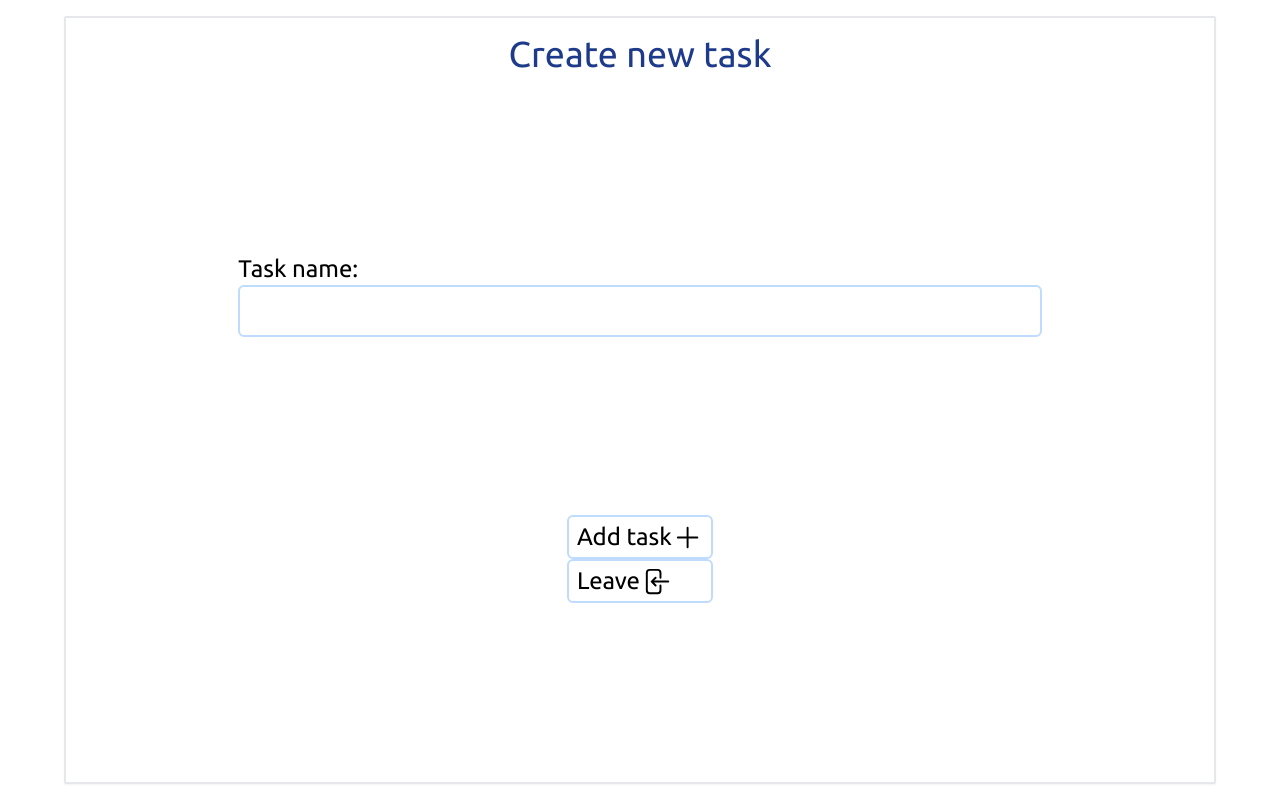
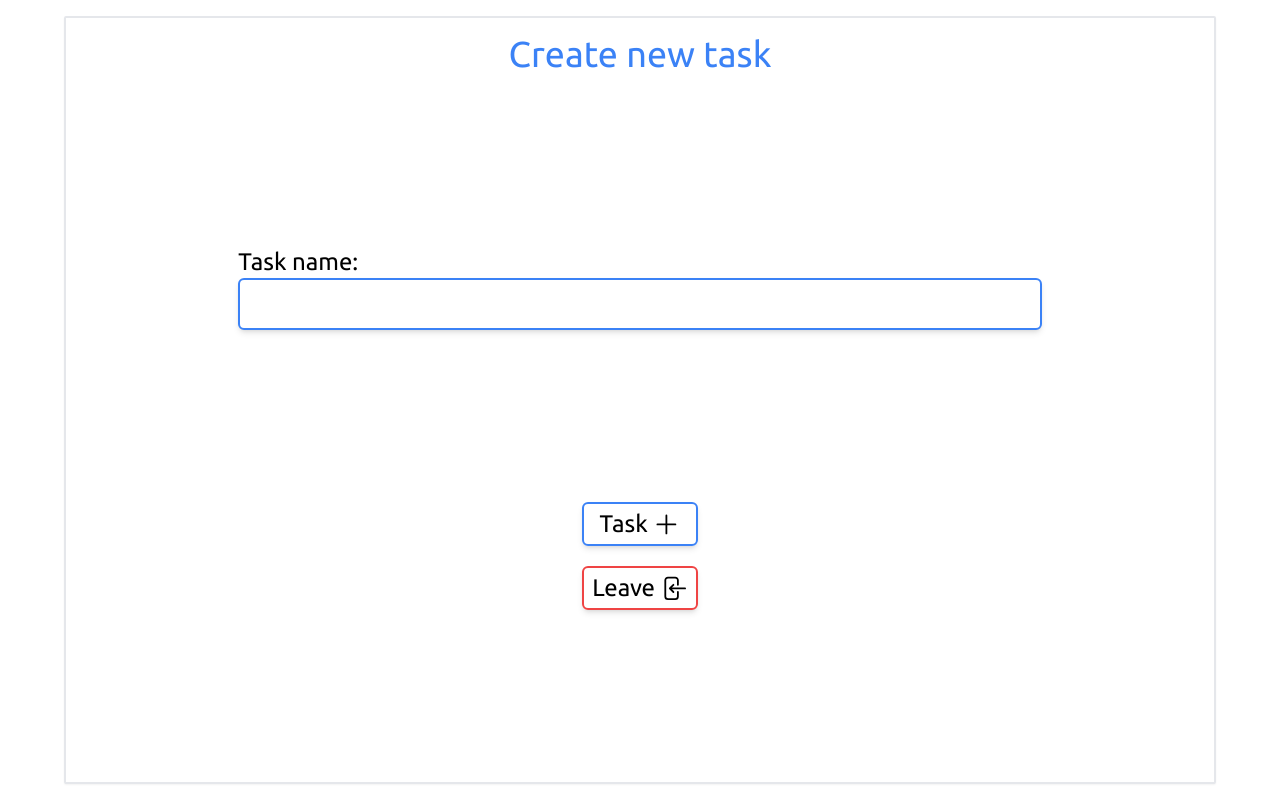
Before and after one commit to josmanuelsandrea/Todo-App-With-TypeScript, a React (Create React App) app: page / in a window 1280 px wide. Built offline with nearby package versions, Linux system fonts and the light colour scheme.

Commit message:
Finished modal, and finished modal button

```diff
--- a/src/components/List.tsx
+++ b/src/components/List.tsx
@@ -3,9 +3,11 @@ import { ContextTodo } from '../utils/Todos/ContextTodo'
 import { useContext } from "react"
 import { InfinitySpin } from "react-loader-spinner"
 import { PlusCircleIcon } from "@heroicons/react/24/solid"
+import { StatusContext } from "../utils/Status/StatusTodo"
 
 const List = () => {
     const { active_list, loading, currentTasks } = useContext(ContextTodo)
+    const { toggleModalStatus } = useContext(StatusContext)
 
     return (
         <div className="flex flex-col w-full justify-center items-center flex-auto relative">
@@ -21,7 +23,7 @@ const List = () => {
                     })}
                 </div>
             </ul>
-            <div className="absolute right-5 bottom-5 w-[4em]">
+            <div className="absolute right-5 bottom-5 w-[4em]" onClick={toggleModalStatus}>
                 <PlusCircleIcon className="text-blue-900"/>
             </div>
         </div>
--- a/src/components/Modal.tsx
+++ b/src/components/Modal.tsx
@@ -1,6 +1,8 @@
-import { PlusIcon, ArrowLeftOnRectangleIcon } from '@heroicons/react/24/solid'
+import { PlusIcon } from '@heroicons/react/24/solid'
+import { ArrowLeftOnRectangleIcon } from '@heroicons/react/24/outline'
 import { useRef, useContext } from 'react'
 import { ContextTodo, ListDataType } from '../utils/Todos/ContextTodo'
+import { StatusContext } from '../utils/Status/StatusTodo'
 import { ADD_TASK } from '../utils/Todos/handleTasks'
 import { TaskType } from '../utils/Todos/checkStorage'
 import { v4 as uuidv4 } from 'uuid'
@@ -8,8 +10,16 @@ import { v4 as uuidv4 } from 'uuid'
 const Modal = () => {
     const task_name = useRef<HTMLInputElement>(document.createElement('input'))
     const { setCurrentTask } = useContext(ContextTodo)
+    const { toggleModalStatus, modalStatus } = useContext(StatusContext)
 
     const uploadTask = (): void => {
+        const task_name_value = task_name.current.value
+
+        if (task_name_value.length <= 0){
+            alert('Task name cannot be empty')
+            return
+        }
+
         const TASK: TaskType = {
             name: task_name.current.value,
             completed: ListDataType.Uncompleted, // this is the default status for new tasks
@@ -21,28 +31,28 @@ const Modal = () => {
     }
 
     return (
-        <div className='fixed inset-0 flex w-full h-screen justify-center items-center z-50 bg-white'>
+        <div className={`fixed inset-0 ${modalStatus ? 'flex' : 'hidden'} w-full h-screen justify-center items-center z-50 bg-white`}>
             <div className="absolute rounded-sm bg-white shadow-sm flex w-[90%] h-[calc(100%-2rem)] border-2 font-Ubuntu flex-col">
                 <div className='mt-4 flex-initial flex justify-center'>
-                    <h1 className='text-blue-900 text-4xl'>Create new task</h1>
+                    <h1 className='text-blue-500 text-4xl'>Create new task</h1>
                 </div>
                 <div className='flex-auto flex justify-evenly items-center flex-col'>
                     <div className='w-[70%] flex justify-center flex-col'>
                         <div>
                             <p className='text-2xl'>Task name:</p>
                         </div>
-                        <input ref={task_name} type="text" className='rounded-md border-solid border-2 text-2xl px-2 py-2 border-blue-200 focus-visible:outline-none' />
+                        <input ref={task_name} type="text" className='rounded-md border-solid border-2 text-2xl px-2 py-2 border-blue-500 focus-visible:outline-none focus:bg-blue-500 focus:text-white shadow-md' />
                     </div>
-                    <div className='flex flex-col'>
-                        <button className='rounded-md flex items-center text-2xl border-2 px-2 py-1 border-blue-200 hover:text-white hover:bg-blue-900' onClick={uploadTask}>
-                            <span>Add task</span>
-                            <div className='w-[1.3em]'>
+                    <div className='flex flex-col gap-5 just'>
+                        <button className='rounded-md flex items-center justify-center text-2xl border-2 px-2 py-1 border-blue-500 hover:bg-blue-500 hover:text-white shadow-md' onClick={uploadTask}>
+                            <span>Task</span>
+                            <div className='ml-1 w-[1.2em]'>
                                 <PlusIcon />
                             </div>
                         </button>
-                        <button className='rounded-md flex items-center text-2xl border-2 px-2 py-1 border-blue-200 hover:text-white hover:bg-blue-900'>
+                        <button className='rounded-md flex items-center justify-center text-2xl border-2 px-2 py-1 border-red-500 hover:text-white hover:bg-red-500 shadow-md' onClick={toggleModalStatus}>
                             <span>Leave</span>
-                            <div className='w-[1.3em]'>
+                            <div className='ml-1 w-[1.2em]'>
                                 <ArrowLeftOnRectangleIcon />
                             </div>
                         </button>
--- a/src/utils/Status/StatusTodo.tsx
+++ b/src/utils/Status/StatusTodo.tsx
@@ -15,12 +15,12 @@ const StatusContext = createContext<StatusContextType>({
 })
 
 const StatusProvider: FC<Props> = ({ children }) => {
-    const [modalStatus, setModalStatus] = useState(false)
+    const [modalStatus, setModalStatus] = useState(true)
     const toggleModalStatus = () => {
         setModalStatus(!modalStatus)
     }
     return (
-        <StatusContext.Provider value={{ modalStatus: false, toggleModalStatus: toggleModalStatus }}>
+        <StatusContext.Provider value={{ modalStatus: modalStatus, toggleModalStatus: toggleModalStatus }}>
             {children}
         </StatusContext.Provider>
     )
```
